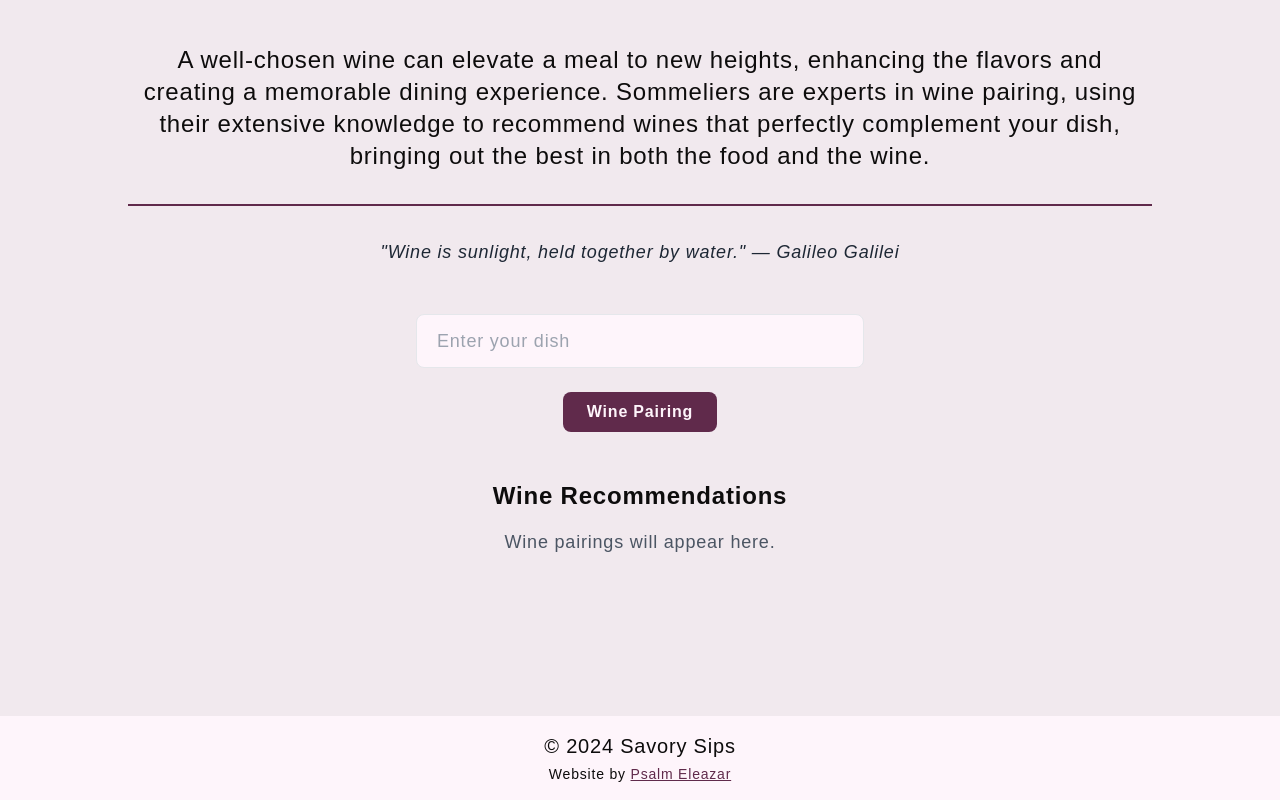
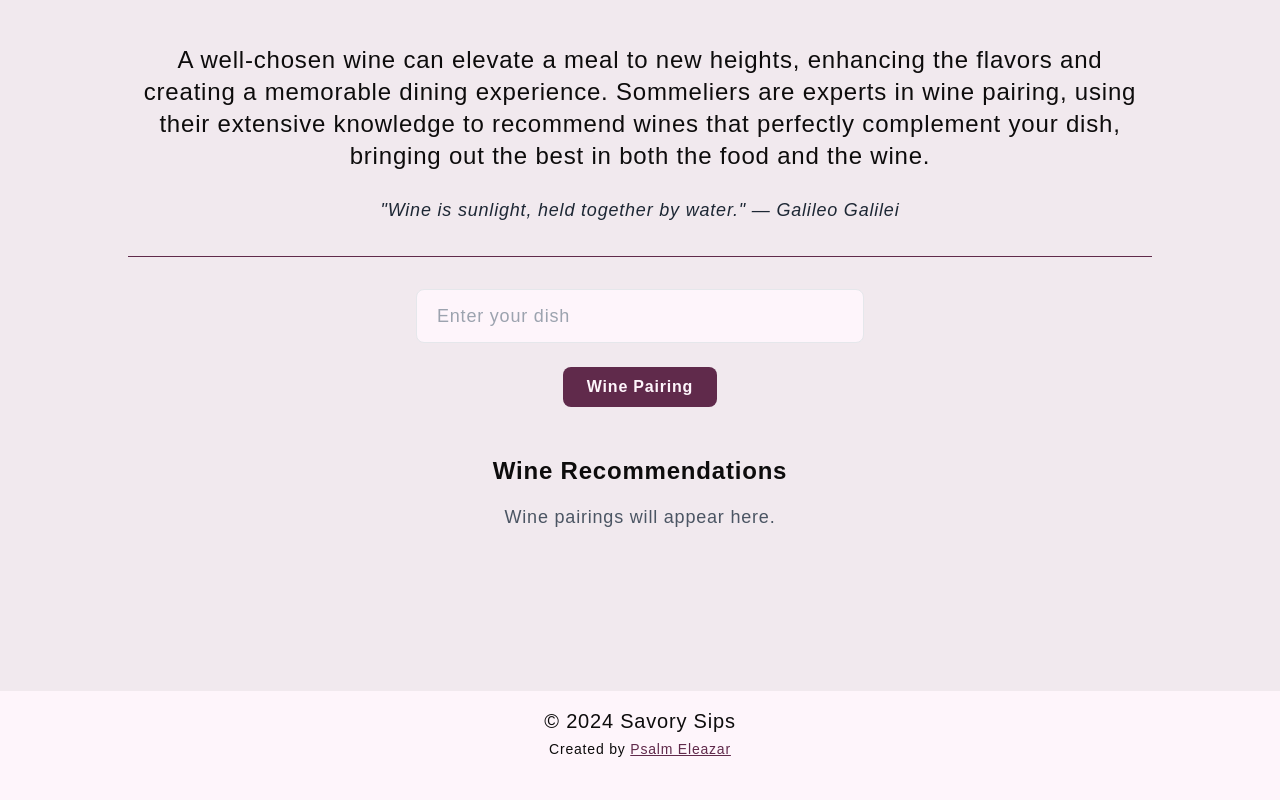
Before and after one commit to P541M/savory-sips, a React (Create React App) app: page / in a window 1280 px wide. Shown: the part 836-1636 px from the top of the page. After the commit the page ends 1611 px from the top, so only its background shows below. Built offline with nearby package versions, Linux system fonts and the light colour scheme.

Commit message:
feat: final commit before deploy

```diff
--- a/src/components/Content.jsx
+++ b/src/components/Content.jsx
@@ -63,10 +63,10 @@ const Content = ({ wines, setWines }) => {
               recommend wines that perfectly complement your dish, bringing out
               the best in both the food and the wine.
             </p>
-            <hr className="w-full border-t-2 border-primary my-8 fade-up" />
-            <p className="text-sm md:text-base lg:text-lg text-secondary italic mb-12 fade-up">
+            <p className="text-sm md:text-base lg:text-lg text-secondary italic mb-6 fade-up">
               "Wine is sunlight, held together by water." — Galileo Galilei
             </p>
+            <hr className="w-full border-t-1 border-primary my-8 fade-up" />
             <form
               onSubmit={handleSubmit}
               className="mt-8 flex flex-col items-center w-full max-w-md mx-auto fade-up"
@@ -121,7 +121,7 @@ const Content = ({ wines, setWines }) => {
             &copy; {new Date().getFullYear()} Savory Sips
           </p>
           <p className="text-sm body-font mt-1">
-            Website by{" "}
+            Created by{" "}
             <a
               href="https://github.com/P541M"
               target="_blank"
--- a/src/index.css
+++ b/src/index.css
@@ -40,3 +40,16 @@ body {
 .fade-up {
   animation: fadeUp 1.5s ease-in-out;
 }
+
+/* Hide scroll bar while maintaining scroll functionality */
+html {
+  overflow: -moz-scrollbars-none; /* Firefox */
+  -ms-overflow-style: none; /* Internet Explorer 10+ */
+  scrollbar-width: none; /* Firefox */
+  scroll-behavior: smooth;
+}
+
+html::-webkit-scrollbar {
+  display: none; /* Safari and Chrome */
+  scroll-behavior: smooth;
+}
```
Also changed, not shown: 1 other file (tests, documents, lock files or other folders).
